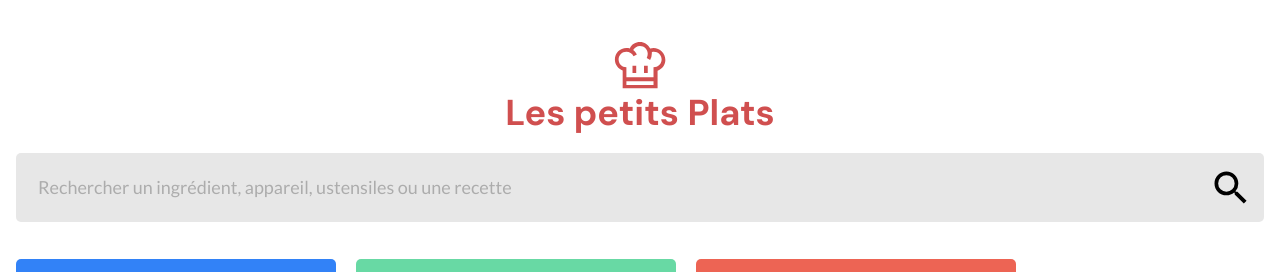
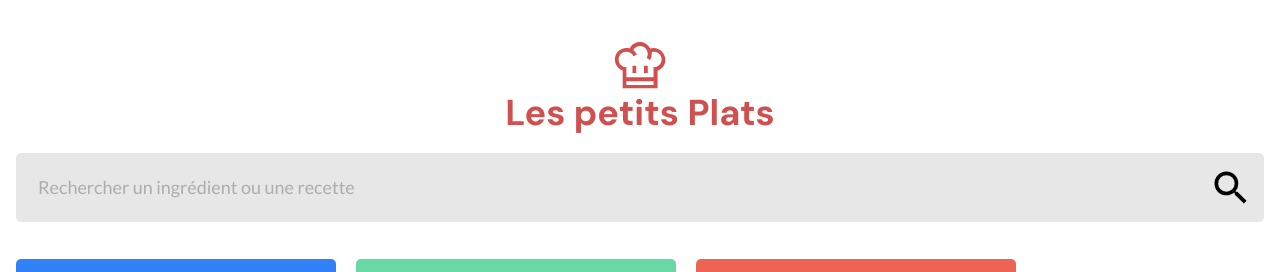
Before and after one commit to almoha73/P7-Les_petits-plats, a website with bundled scripts: page index.html in a window 1280 px wide. Shown: the top 272 px of the page. Built offline with nearby package versions, Linux system fonts and the light colour scheme.

Commit message:
ajout fichiers

```diff
--- a/index.html
+++ b/index.html
@@ -32,8 +32,8 @@
       <input
         type="text"
         class="form-control form-control-primary"
-        placeholder="Rechercher un ingrédient, appareil, ustensiles ou une recette"
-        aria-label="Rechercher un ingrédient, appareil, ustensiles ou une recette"
+        placeholder="Rechercher un ingrédient ou une recette"
+        aria-label="Rechercher un ingrédient ou une recette"
       />
     </nav>
 
--- a/js/index.js
+++ b/js/index.js
@@ -1,7 +1,6 @@
 import {} from './dropdown/dropdown.js'
 import {} from './factory/Recipe.js'
 import { ButtonMenuFactory} from './factory/ButtonFactory.js'
-
 import {recipes} from './data/recipes.js';
 
 
```
Also changed, not shown: js/Filter/principalField.js (added), js/Filter/secondaryField.js (added), js/Tags/teg.js (added).
